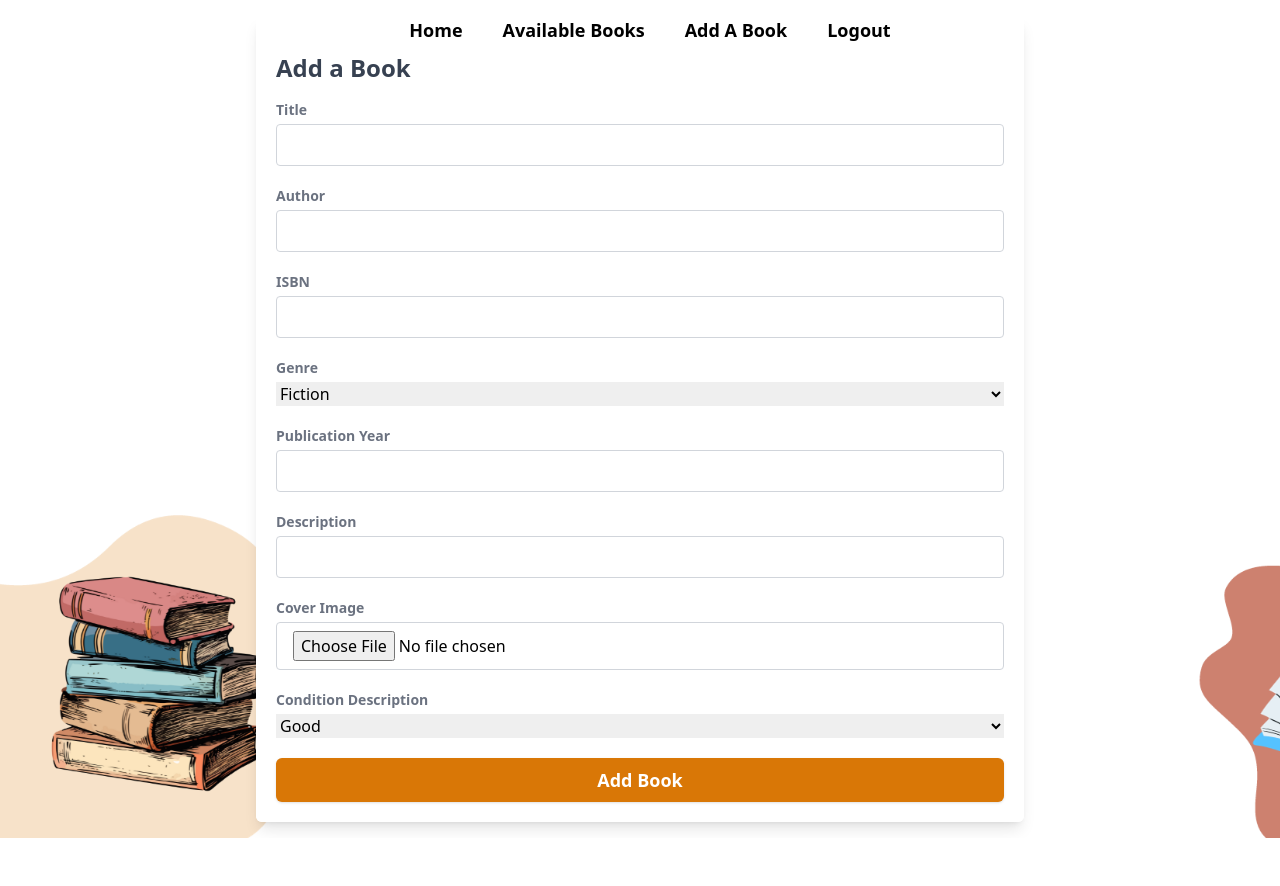
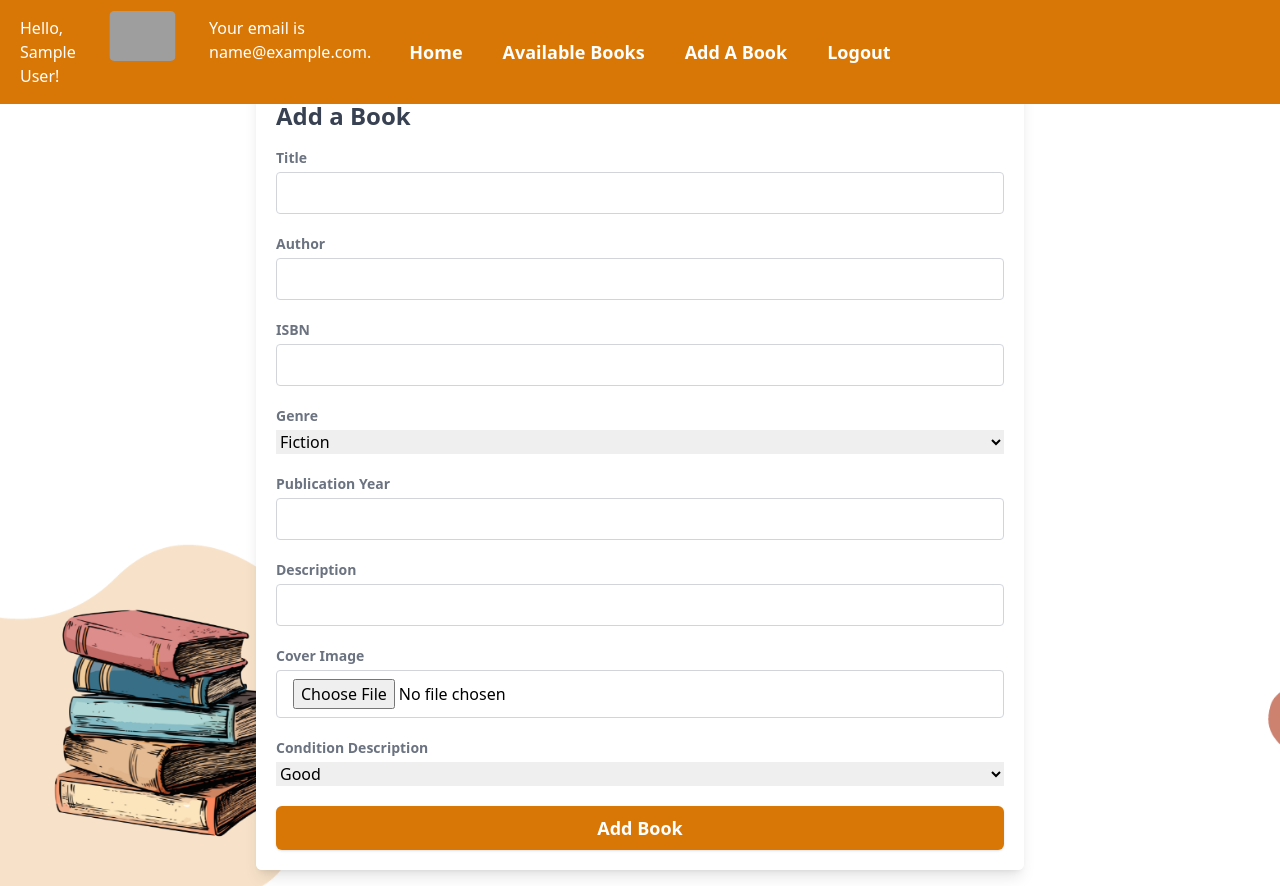
Before and after one commit to TanmayUdupa/book-sharing-system, a Django app: page /add_book/ in a window 1280 px wide. Before the commit the page ends 838 px from the top, so only its background shows below. Run offline with Django 4.2, Linux system fonts and the light colour scheme; the visitor is signed in with stand-in values (Sample User, id 1); some libraries are stand-ins or nearby versions; grey boxes are pictures that could not be loaded.

Commit message:
Add books in 'Available Books' webpage

```diff
--- a/mysite/app/templates/app/add_book.html
+++ b/mysite/app/templates/app/add_book.html
@@ -5,7 +5,7 @@
     <div
       class="flex flex-col overflow-hidden bg-white rounded-md shadow-lg max md:flex-row md:flex-1 lg:max-w-screen-md"
     >
-      <div class="p-5 bg-white md:flex-1">
+      <div class="p-5 bg-white md:flex-1 mt-7 pt-10">
         <h3 class="my-4 text-2xl font-semibold text-gray-700">Add a Book</h3>
         <form method="post" enctype="multipart/form-data">
           {% csrf_token %}
--- a/mysite/app/templates/app/base.html
+++ b/mysite/app/templates/app/base.html
@@ -9,8 +9,14 @@
 </head>
 <body>
     <!-----------------------Nav-bar-start---------------------->
-    <nav class="flex py-4 fixed w-full top-0 left-0">
-        <div class="flex-none w-32 ml-5"></div>
+    <nav class="flex py-4 fixed w-full top-0 left-0 bg-amber-600 text-white">
+        <div class="flex space-x-10 w-32 ml-5">
+            {% if user.is_authenticated %}
+            <p>Hello, {{ user.name }}!</p>
+            <img class="w-auto h-10 rounded scale-125" src="{{ user.profile_pic.url }}"/>
+            <p>Your email is {{ user.email }}.</p>
+            {% endif %}
+        </div>
         <div class="flex-1 flex justify-center items-center space-x-10 text-lg font-bold">
             <a class="transition-transform transform hover:scale-105" href="{%url 'home'%}"><button>Home</button></a>
             {% if not user.is_authenticated %}
--- a/mysite/app/templates/app/signin.html
+++ b/mysite/app/templates/app/signin.html
@@ -18,7 +18,7 @@
 </head>
 <body>
     <!-----------------------Nav-bar-start---------------------->
-    <nav class="flex py-4 fixed w-full top-0 left-0">
+    <nav class="flex py-4 fixed w-full top-0 left-0 bg-amber-600 text-white">
         <div class="flex-none w-32 ml-5"></div>
         <div class="flex-1 flex justify-center items-center space-x-10 text-lg font-bold">
             <a class="transition-transform transform hover:scale-105" href="{%url 'home'%}"><button>Home</button></a>
--- a/mysite/app/templates/app/signup.html
+++ b/mysite/app/templates/app/signup.html
@@ -8,7 +8,7 @@
 </head>
 <body>
         <!-----------------------Nav-bar-start---------------------->
-        <nav class="flex py-4 fixed w-full top-0 left-0">
+        <nav class="flex py-4 fixed w-full top-0 left-0 bg-amber-600 text-white">
             <div class="flex-none w-32 ml-5"></div>
             <div class="flex-1 flex justify-center items-center space-x-10 text-lg font-bold">
                 <a class="transition-transform transform hover:scale-105" href="{%url 'home'%}"><button>Home</button></a>
--- a/mysite/app/views.py
+++ b/mysite/app/views.py
@@ -15,8 +15,8 @@ def home(request):
 @login_required(login_url='/user_login/')
 def feed(request):
     user = request.user
-    requests = RequestsToBorrow.objects.all()
-    context = {'user': user, 'requests': requests}
+    available_books = Book.objects.filter(status = "AVAILABLE").exclude(owner = user)
+    context = {'user': user, 'available_books': available_books}
     return render(request, 'app/feed.html',context=context)
 
 @login_required(login_url='/user_login/')
```
Also changed, not shown: mysite/app/templates/app/feed.html (+13 -8 lines).
